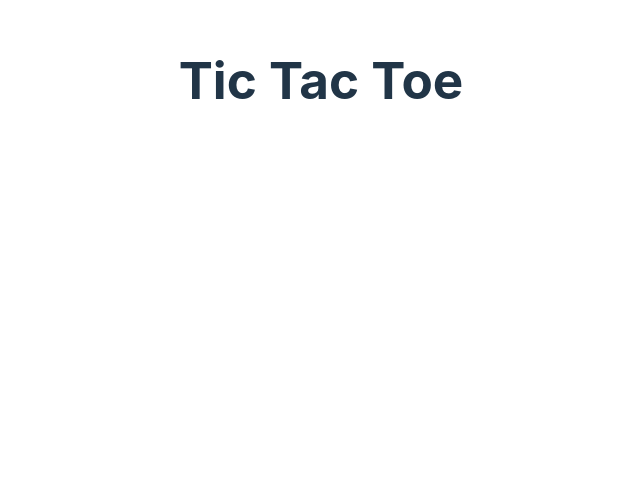
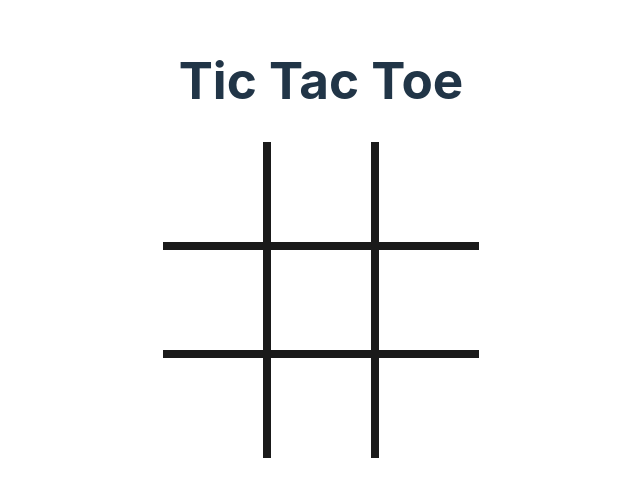
Before and after one commit to Santeenee/TicTacToe, a React (Vite) app in the folder tictactoe/: page / in a window 1280 px wide. Shown: the part 162-658 px from the top of the page, without its empty margins (319-959 px from the left). Built offline with nearby package versions, Linux system fonts and the light colour scheme.

Commit message:
fix board invisible in light mode

```diff
--- a/tictactoe/src/index.css
+++ b/tictactoe/src/index.css
@@ -65,7 +65,7 @@ button:focus-visible {
 	body {
 		background-color: white;
 	}
-	.board {
+	div.board {
 		background-color: #1a1a1a;
 	}
 	a:hover {
```
